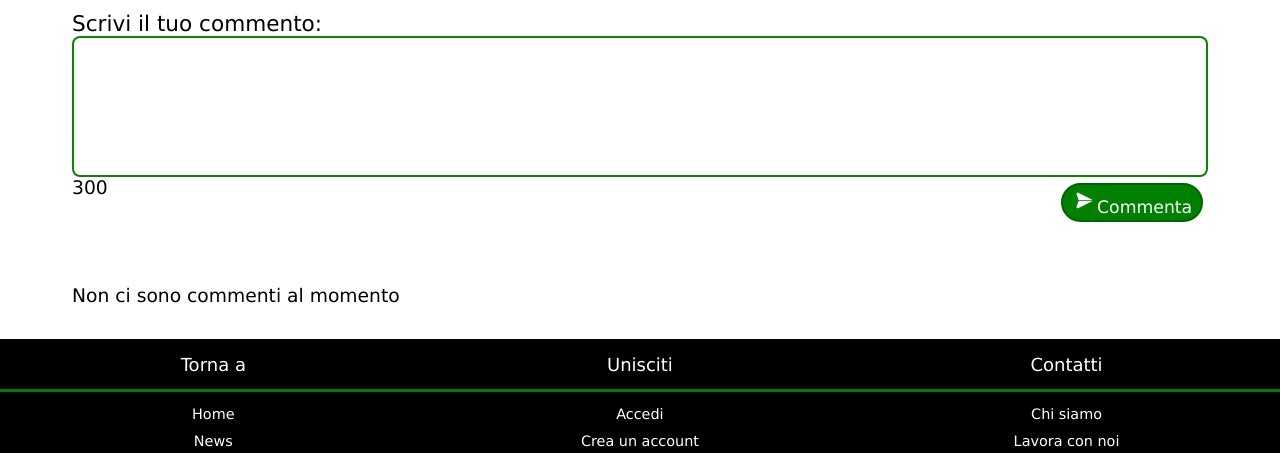
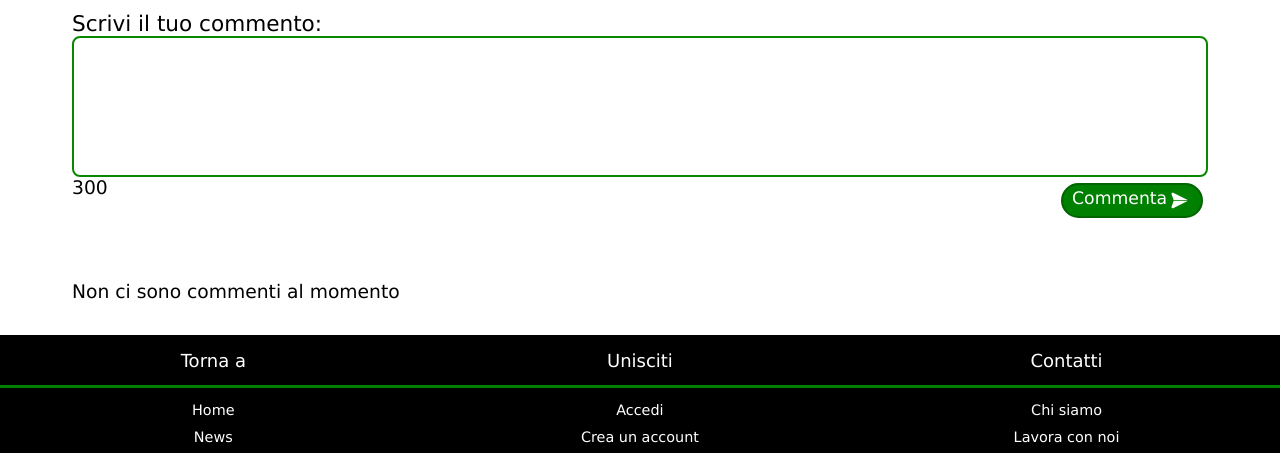
Before and after one commit to Meneghin98/TecWeb, a PHP site: page /php/articolo.php?id=3 in a window 1280 px wide. Shown: the part 1967-2420 px from the top of the page. Run offline with PHP 8.4, Linux system fonts and the light colour scheme; data comes from the database, SQL or seed files in the repository; data that the repository does not hold is empty; some libraries are stand-ins or nearby versions.

Commit message:
codificata immagine pulsante commenta

```diff
--- a/css/screen.css
+++ b/css/screen.css
@@ -890,6 +890,9 @@ color: blue;
     background-color: green;
     color: white;
 }
+#commenta img{
+    float: right;
+}
 
 /*
 ---------------------- fine Recensione e articolo ----------------------------------
```
